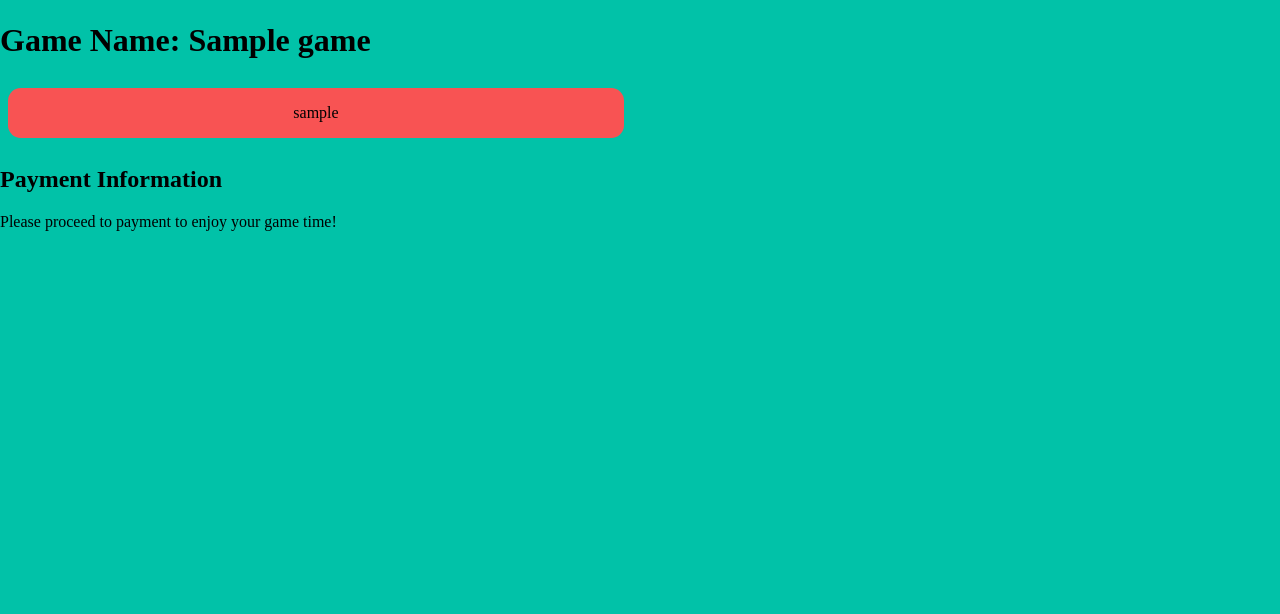
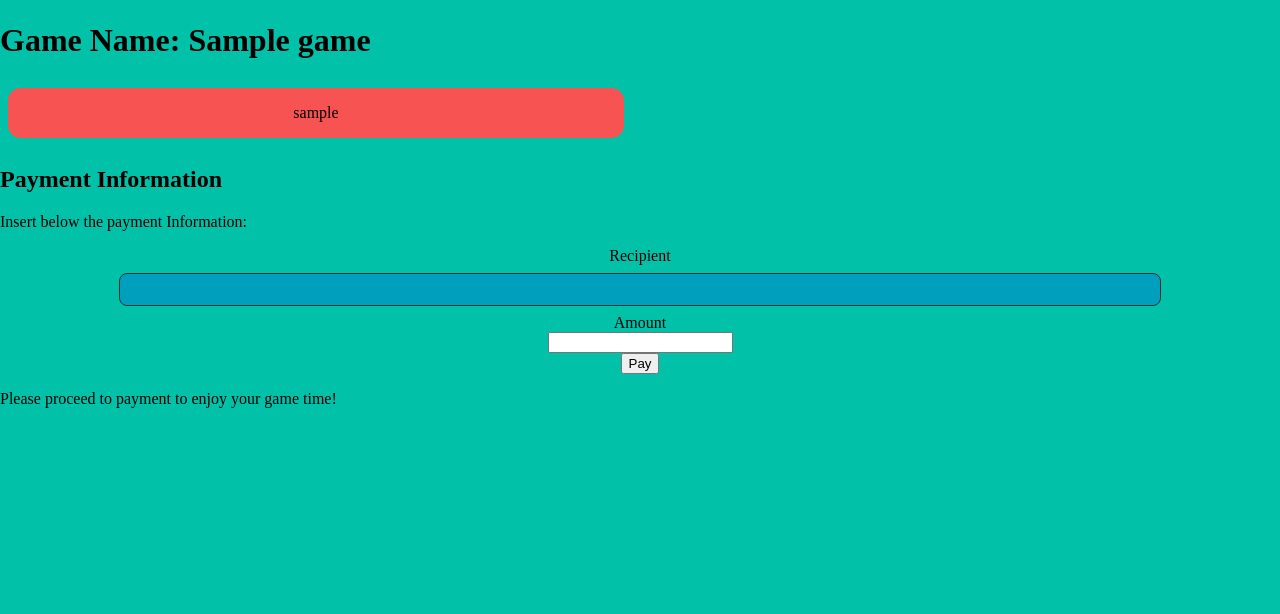
Before and after one commit to Lirovsk/fweb_app, a Flask app: template app/templates/Inside_the_Room/payment.html in a window 1280 px wide. Shown: the part 99-713 px from the top of the page. Run offline with Flask 3, Linux system fonts and the light colour scheme; the template is opened without the code that fills it: most values are stand-ins (such as "Sample title", 1, 10 or a date in 2020).

Commit message:
fix(gameRoom and payment) change the way the link references are displayed (href to form)

```diff
--- a/app/templates/Inside_the_Room/payment.html
+++ b/app/templates/Inside_the_Room/payment.html
@@ -2,13 +2,21 @@
 {% block title %}Enjoy your gametime{% endblock %}
 
 {% block content %}
-    <h1>Game Name: {{game.room_name}}</h1>
+    <h1>Game Name: {{game}}</h1>
     <ul class="players">
         {% for player in players %}
             <li>{{ player.user_name }}</li>
         {% endfor %}
     </ul>
    <h2>Payment Information</h2>
+   <p>Insert below the payment Information:</p>
+   <form action="{{url_for('room.payment')}}" method="post">
+        <label for="user_to">Recipient</label>
+        <input type="text" id="user_to" name="user_to" required>
+        <label for="amount">Amount</label>
+        <input type="number" id="amount" name="amount" required>
+        <button type="submit">Pay</button>
+   </form>
    <p>Please proceed to payment to enjoy your game time!</p>
 
 {% endblock %}
```
Also changed, not shown: app/templates/Inside_the_Room/gameRoom.html (+13 -4 lines).
